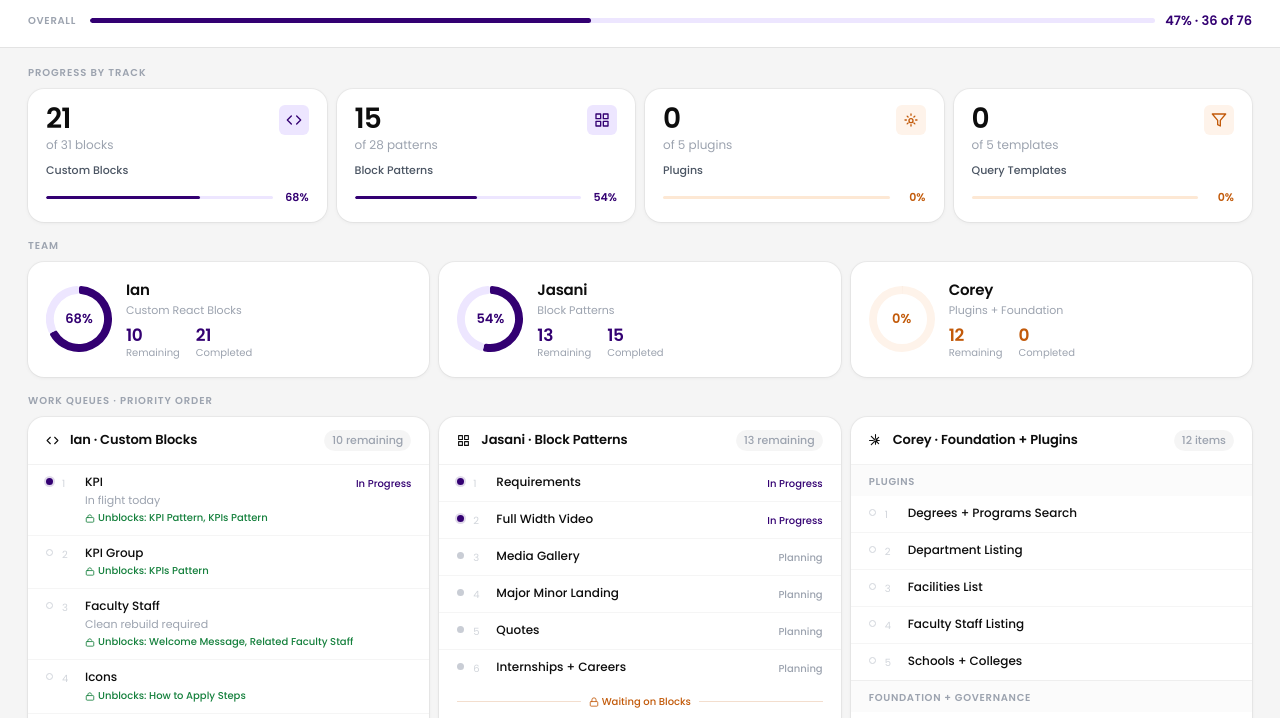
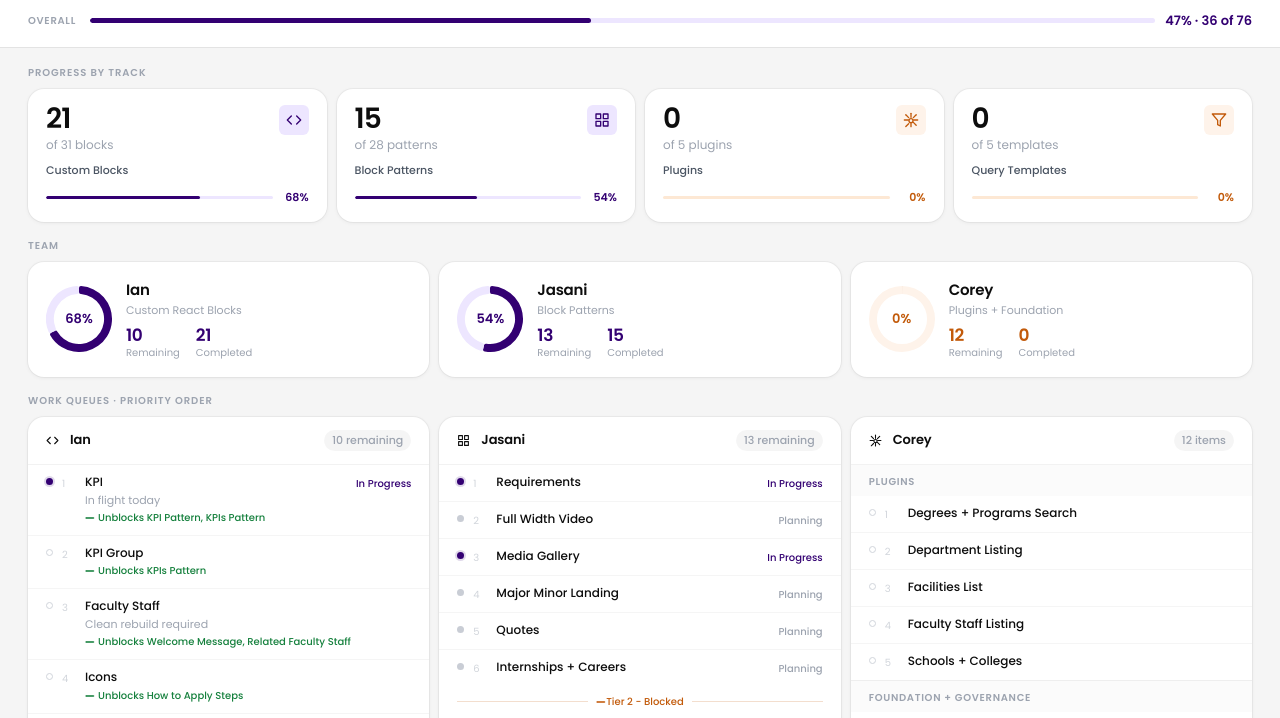
Before and after one commit to clawren2-lgtm/Theme-Status, a plain HTML site: page index.html in a window 1280 px wide. Shown: the part 64-782 px from the top of the page. Drawn offline with nearby package versions, Linux system fonts and the light colour scheme.

Commit message:
Update Jasani's pattern task statuses

```diff
--- a/index.html
+++ b/index.html
@@ -196,8 +196,8 @@ const BLOCKS_DONE = 21;
 
 const PATTERNS = [
   { name:'Requirements',           status:S.IP, blockedBy:null,                        tier:1 },
-  { name:'Full Width Video',       status:S.IP, blockedBy:null,                        tier:1 },
-  { name:'Media Gallery',          status:S.PL, blockedBy:null,                        tier:1 },
+  { name:'Full Width Video',       status:S.PL, blockedBy:null,                        tier:1 },
+  { name:'Media Gallery',          status:S.IP, blockedBy:null,                        tier:1 },
   { name:'Major Minor Landing',    status:S.PL, blockedBy:null,                        tier:1 },
   { name:'Quotes',                 status:S.PL, blockedBy:null,                        tier:1 },
   { name:'Internships + Careers',  status:S.PL, blockedBy:null,                        tier:1 },
@@ -255,9 +255,9 @@ function cntDone(arr) { return arr.filter(x => x.status === S.D).length; }
 function renderItem(item, idx, showUnblocks) {
   const meta = [];
   if (item.note) meta.push(`<div class="pnote">${item.note}</div>`);
-  if (item.blockedBy) meta.push(`<div class="pdep"><svg class="icon-sm" viewBox="0 0 24 24" fill="none" stroke="currentColor" stroke-width="2" stroke-linecap="round" stroke-linejoin="round"><rect x="3" y="11" width="18" height="11" rx="2" ry="2"/><path d="M7 11V7a5 5 0 0 1 10 0v4"/></svg> Needs: ${item.blockedBy}</div>`);
+  if (item.blockedBy) meta.push(`<div class="pdep"><svg class="icon-sm" viewBox="0 0 24 24" fill="none" stroke="currentColor" stroke-width="2" stroke-linecap="round" stroke-linejoin="round"><rect x="3" y="11" width="18" height="2"/></svg>Blocked by ${item.blockedBy}</div>`);
   if (showUnblocks && item.unblocks && item.unblocks.length) {
-    meta.push(`<div class="punb"><svg class="icon-sm" viewBox="0 0 24 24" fill="none" stroke="currentColor" stroke-width="2" stroke-linecap="round" stroke-linejoin="round"><rect x="3" y="11" width="18" height="11" rx="2" ry="2"/><path d="M7 11V7a5 5 0 0 1 9.2 1"/></svg> Unblocks: ${item.unblocks.join(', ')}</div>`);
+    meta.push(`<div class="punb"><svg class="icon-sm" viewBox="0 0 24 24" fill="none" stroke="currentColor" stroke-width="2" stroke-linecap="round" stroke-linejoin="round"><rect x="3" y="11" width="18" height="2"/></svg>Unblocks ${item.unblocks.join(', ')}</div>`);
   }
   const lbl = SC[item.status]?.lbl || '';
   return `<div class="pi ${item.status}" role="listitem">
@@ -292,7 +292,7 @@ function render() {
     ...pat1.map((p, i) => renderItem(p, i + 1, false)),
     `<div class="tdiv" role="separator">
       <div class="tdiv-line"></div>
-      <span class="tdiv-lbl"><svg class="icon-sm" viewBox="0 0 24 24" fill="none" stroke="currentColor" stroke-width="2" stroke-linecap="round" stroke-linejoin="round"><rect x="3" y="11" width="18" height="11" rx="2" ry="2"/><path d="M7 11V7a5 5 0 0 1 10 0v4"/></svg>&nbsp;Waiting on Blocks</span>
+      <span class="tdiv-lbl"><svg class="icon-sm" viewBox="0 0 24 24" fill="none" stroke="currentColor" stroke-width="2" stroke-linecap="round" stroke-linejoin="round"><rect x="3" y="11" width="18" height="2"/></svg>Tier 2 - Blocked</span>
       <div class="tdiv-line"></div>
     </div>`,
     ...pat2.map((p, i) => renderItem(p, pat1.length + i + 1, false)),
@@ -328,7 +328,7 @@ function render() {
           <div class="card mc">
             <div class="mc-top">
               <div><div class="mc-big">${bDone}</div><div class="mc-of">of ${bTot} blocks</div></div>
-              <div class="mc-icon p"><svg viewBox="0 0 24 24" fill="none" stroke="currentColor" stroke-width="2" stroke-linecap="round" stroke-linejoin="round"><polyline points="16 18 22 12 16 6"/><polyline points="8 6 2 12 8 18"/></svg></div>
+              <div class="mc-icon p"><svg viewBox="0 0 24 24" fill="none" stroke="currentColor" stroke-width="2" stroke-linecap="round" stroke-linejoin="round"><polyline points="16 18 22 12 16 6"/><polyline points="8 18 2 12 8 6"/></svg></div>
             </div>
             <div class="mc-lbl">Custom Blocks</div>
             <div class="mc-bar">
@@ -352,7 +352,7 @@ function render() {
           <div class="card mc">
             <div class="mc-top">
               <div><div class="mc-big">${plDone}</div><div class="mc-of">of ${plTot} plugins</div></div>
-              <div class="mc-icon o"><svg viewBox="0 0 24 24" fill="none" stroke="currentColor" stroke-width="2" stroke-linecap="round" stroke-linejoin="round"><circle cx="12" cy="13" r="3"/><path d="M12 3v2m0 14v2M6.22 6.22l1.41 1.41m8.74 8.74l1.41 1.41M3 12h2m14 0h2M6.22 17.78l1.41-1.41m8.74-8.74l1.41-1.41"/></svg></div>
+              <div class="mc-icon o"><svg viewBox="0 0 24 24" fill="none" stroke="currentColor" stroke-width="2" stroke-linecap="round" stroke-linejoin="round"><circle cx="12" cy="13" r="3"/><path d="M12 2v6"/><path d="M12 16v6"/><path d="M4.22 4.22l4.24 4.24"/><path d="M15.54 15.54l4.24 4.24"/><path d="M2 12h6"/><path d="M16 12h6"/><path d="M4.22 21.78l4.24-4.24"/><path d="M15.54 8.46l4.24-4.24"/></svg></div>
             </div>
             <div class="mc-lbl">Plugins</div>
             <div class="mc-bar">
@@ -430,7 +430,7 @@ function render() {
 
           <div class="card" role="region" aria-label="Ian's block queue">
             <div class="wc-head">
-              <div class="wc-title"><svg class="icon-sm" viewBox="0 0 24 24" fill="none" stroke="currentColor" stroke-width="2" stroke-linecap="round" stroke-linejoin="round"><polyline points="16 18 22 12 16 6"/><polyline points="8 6 2 12 8 18"/></svg>Ian &middot; Custom Blocks</div>
+              <div class="wc-title"><svg class="icon-sm" viewBox="0 0 24 24" fill="none" stroke="currentColor" stroke-width="2" stroke-linecap="round" stroke-linejoin="round"><polyline points="16 18 22 12 16 6"/><polyline points="8 18 2 12 8 6"/></svg>Ian</div>
               <span class="wc-cnt">${BLOCKS.length} remaining</span>
             </div>
             <div class="wc-body" role="list">
@@ -440,7 +440,7 @@ function render() {
 
           <div class="card" role="region" aria-label="Jasani's pattern queue">
             <div class="wc-head">
-              <div class="wc-title"><svg class="icon-sm" viewBox="0 0 24 24" fill="none" stroke="currentColor" stroke-width="2" stroke-linecap="round" stroke-linejoin="round"><rect x="3" y="3" width="7" height="7"/><rect x="14" y="3" width="7" height="7"/><rect x="14" y="14" width="7" height="7"/><rect x="3" y="14" width="7" height="7"/></svg>Jasani &middot; Block Patterns</div>
+              <div class="wc-title"><svg class="icon-sm" viewBox="0 0 24 24" fill="none" stroke="currentColor" stroke-width="2" stroke-linecap="round" stroke-linejoin="round"><rect x="3" y="3" width="7" height="7"/><rect x="14" y="3" width="7" height="7"/><rect x="14" y="14" width="7" height="7"/><rect x="3" y="14" width="7" height="7"/></svg>Jasani</div>
               <span class="wc-cnt">${PATTERNS.length} remaining</span>
             </div>
             <div class="wc-body" role="list">${patHtml}</div>
@@ -448,7 +448,7 @@ function render() {
 
           <div class="card" role="region" aria-label="Corey's queue">
             <div class="wc-head">
-              <div class="wc-title"><svg class="icon-sm" viewBox="0 0 24 24" fill="none" stroke="currentColor" stroke-width="2" stroke-linecap="round" stroke-linejoin="round"><circle cx="12" cy="12" r="3"/><path d="M12 1v6m0 6v6M4.22 4.22l4.24 4.24m5.08 5.08l4.24 4.24M1 12h6m6 0h6M4.22 19.78l4.24-4.24m5.08-5.08l4.24-4.24"/></svg>Corey &middot; Foundation + Plugins</div>
+              <div class="wc-title"><svg class="icon-sm" viewBox="0 0 24 24" fill="none" stroke="currentColor" stroke-width="2" stroke-linecap="round" stroke-linejoin="round"><circle cx="12" cy="13" r="3"/><path d="M12 2v6"/><path d="M12 16v6"/><path d="M4.22 4.22l4.24 4.24"/><path d="M15.54 15.54l4.24 4.24"/><path d="M2 12h6"/><path d="M16 12h6"/><path d="M4.22 21.78l4.24-4.24"/><path d="M15.54 8.46l4.24-4.24"/></svg>Corey</div>
               <span class="wc-cnt">${PLUGINS.length + FOUNDATION.length} items</span>
             </div>
             <div class="wc-body">
```
